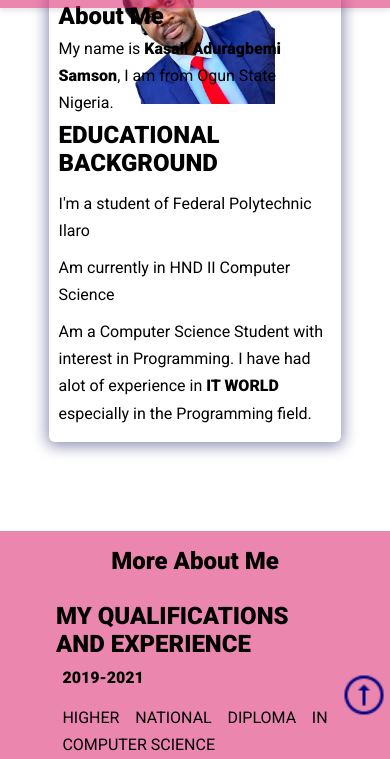
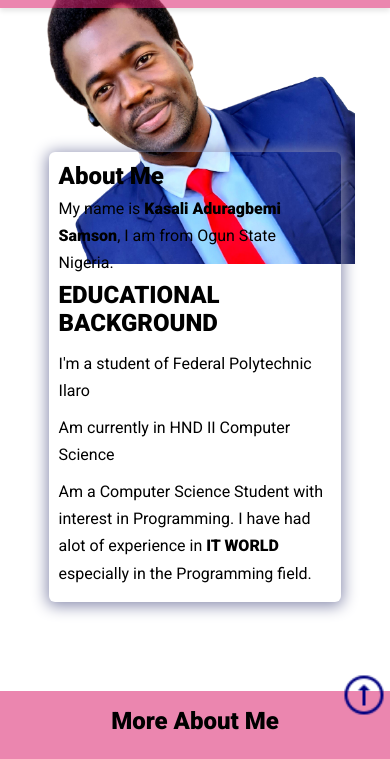
Before and after one commit to samsticks/Education_Website, a plain HTML site: page index.html in a window 390 px wide. Shown: the part 96-855 px from the top of the page. Drawn offline with nearby package versions, Linux system fonts and the light colour scheme.

Commit message:
Update styles.css

```diff
--- a/assets/css/styles.css
+++ b/assets/css/styles.css
@@ -360,8 +360,8 @@ footer {
   }
 
   .hero img {
-    height: 10rem;
-    width: 10rem;
+    height: 20rem;
+    width: 20rem;
   }
 
   .bio {
@@ -402,8 +402,8 @@ footer {
 
 @media screen and (max-width: 420px) {
   .hero img {
-    height: 10rem;
-    width: 10rem;
+    height: 20rem;
+    width: 20rem;
   }
 
   .bio {
```
